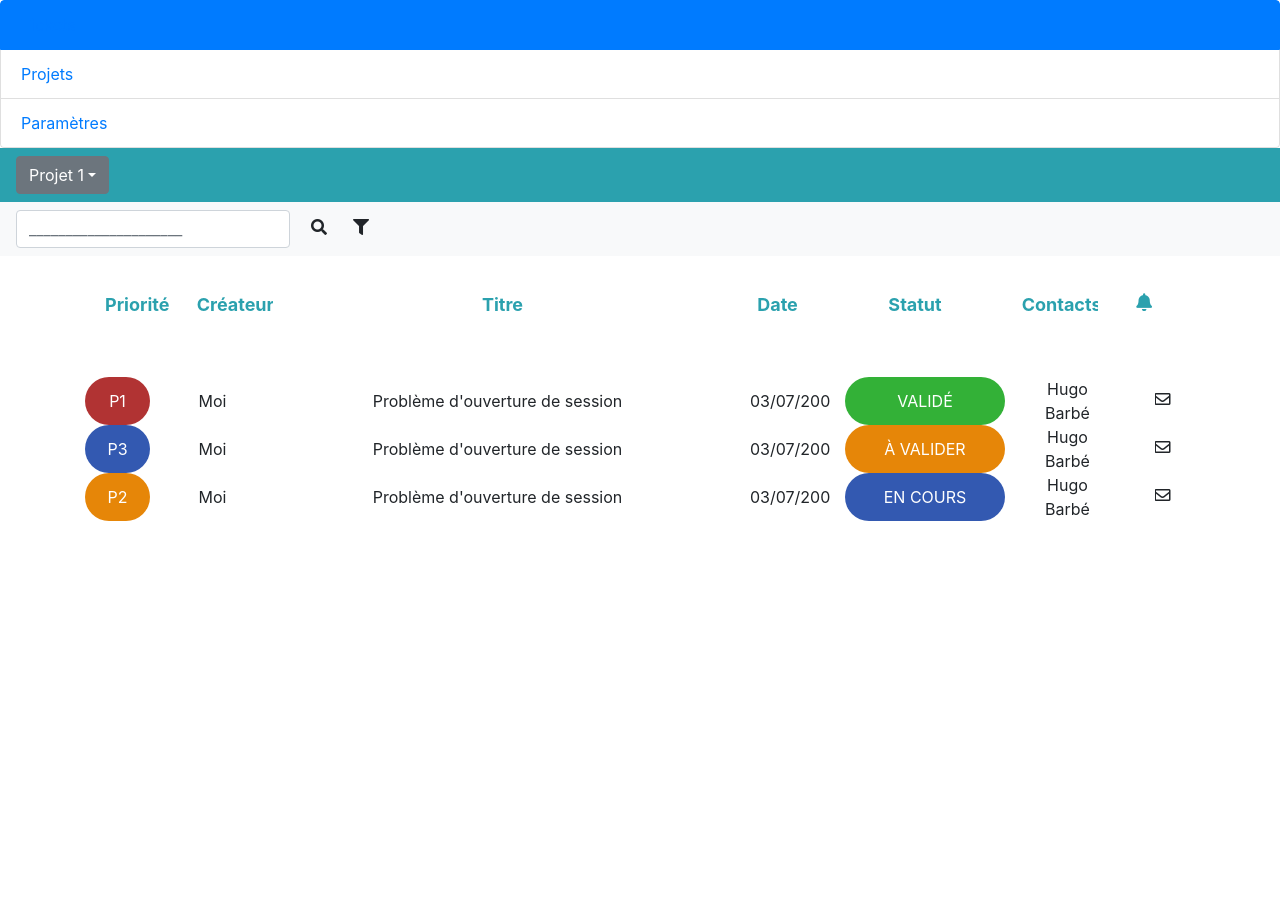
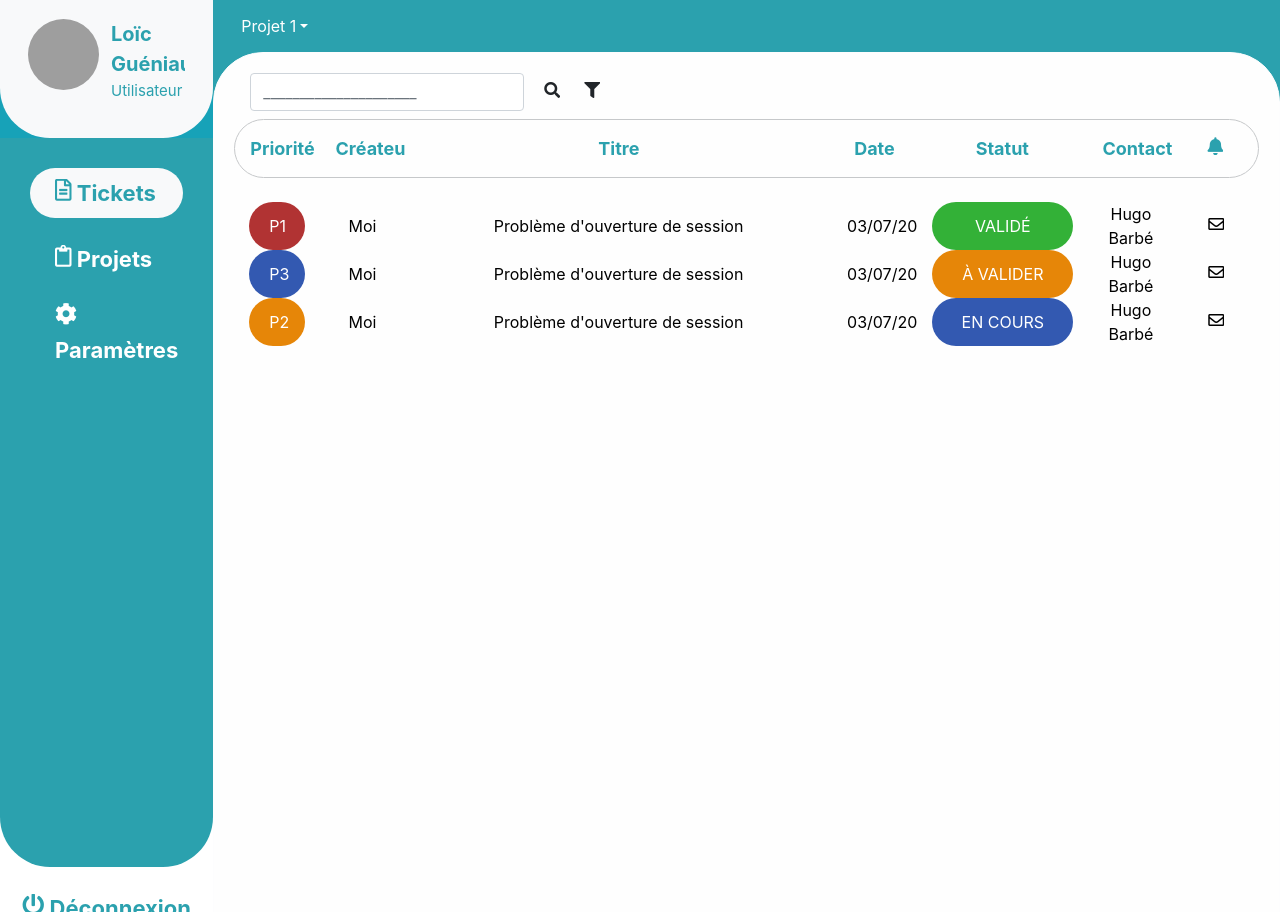
Before and after one commit to barbehu1/Projet-Ticketing, a PHP site: page /utilisateur-tickets.php in a window 1280 px wide. Run offline with PHP 8.4, Linux system fonts and the light colour scheme; grey boxes are pictures that could not be loaded.

Commit message:
Avancement Loïc

```diff
--- a/style.css
+++ b/style.css
@@ -64,9 +64,9 @@ html, body, * {
 }
 
 .alert {
-	color: #ffffff !important;
 	text-align: center;
-	margin-bottom: 0 !important;
+	margin-bottom: 0px !important;
+    color:#010101 !important;
 }
 
 .alert-dark {
@@ -77,25 +77,58 @@ html, body, * {
 	border: 20px solid;
 }
 
+.alert-light {
+    border-radius: 50px 50px 0 0 !important;
+    margin-bottom: 0;
+    height: 100%;
+}
+
 .alert-danger {
 	background-color: #B13333 !important;
 	border: none !important;
+    color:#ffffff !important;
 }
 
 .alert-primary {
 	background-color: #3359B1 !important;
 	border: none !important;
+    color:#ffffff !important;
 }
 
 .alert-success {
 	background-color: #33B137 !important;
 	border: none !important;
+    color:#ffffff !important;
 }
 
 .alert-warning {
 	background-color: #E68608 !important;
 	border: none !important;
+    color:#ffffff !important;
 }
+
+.col-10 {
+    padding: 0 !important;
+    background-color: #2BA1AE;
+}
+
+button {
+    background-color: transparent !important;
+    border: none !important;
+}
+
+.dropdown   {
+    overflow: visible;
+}
+
+.dropdown-menu {
+    overflow: visible;
+}
+
+.dropdown-item {
+    overflow: visible;
+}
+
 
 /* Intérieur Ticket */
 
@@ -113,7 +146,7 @@ html, body, * {
 
 .menu-gauche-ticket {
     background-color: white;
-    padding: 0;
+    padding: 0 !important;
     height: 100vh;
 }
 
--- a/utilisateur-tickets.php
+++ b/utilisateur-tickets.php
@@ -3,18 +3,18 @@
 <head>
 	<title>Utilisateur - tickets</title>
 	<meta charset="utf-8">
+	<link rel="stylesheet" type="text/css" href="style.css">
 	<link rel="stylesheet" href="https://cdn.jsdelivr.net/npm/bootstrap@4.6.0/dist/css/bootstrap.min.css" integrity="sha384-B0vP5xmATw1+K9KRQjQERJvTumQW0nPEzvF6L/Z6nronJ3oUOFUFpCjEUQouq2+l" crossorigin="anonymous">
 	<link rel="stylesheet" href="https://cdnjs.cloudflare.com/ajax/libs/font-awesome/5.15.2/css/all.min.css" integrity="sha512-HK5fgLBL+xu6dm/Ii3z4xhlSUyZgTT9tuc/hSrtw6uzJOvgRr2a9jyxxT1ely+B+xFAmJKVSTbpM/CuL7qxO8w==" crossorigin="anonymous" />
-	<link rel="stylesheet" type="text/css" href="style.css">
+
 </head>
-<body>
+<body class="container-fluid">
 
-	<ul class="list-group">
-	  <li class="list-group-item active" aria-current="true"><a href="utilisateur-tickets.php">Tickets</a></li>
-	  <li class="list-group-item"><a href="#">Projets</a></li>
-	  <li class="list-group-item"><a href="#">Paramètres</a></li>
-	</ul>
-
+	<div class="row row-ticket">
+        <?php
+        	include('menu-gauche.php');
+		?>
+        <div class="col-10 ticket-content">
 	        <nav class="navbar navbar-dark" style="background-color:#2BA1AE;">
 	 			<div class="dropdown">
 					<button class="btn btn-secondary dropdown-toggle" type="button" id="dropdownMenuButton" data-toggle="dropdown" aria-haspopup="true" aria-expanded="true">Projet 1</button>
@@ -25,8 +25,8 @@
 				</div>
 			</nav>
 
-
-	<nav class="navbar navbar-light bg-light">
+			<div class="alert alert-light" role="alert">
+				<nav class="navbar navbar-light">
 			  		<form class="form-inline">
 			    		<input class="form-control mr-sm-2" type="search" placeholder="_____________________" aria-label="Search">
 			    		<button class="btn my-2 my-sm-0" type="submit"><i class="fas fa-search"></i></button>
@@ -77,8 +77,19 @@
 						<div class="col"><i class="far fa-envelope"></i></div>
 			  		</div>
 				</div>
+			</div>
+        </div>
+    </div>
+
+	<!--<ul class="list-group">
+	  <li class="list-group-item active" aria-current="true"><a href="utilisateur-tickets.php">Tickets</a></li>
+	  <li class="list-group-item"><a href="#">Projets</a></li>
+	  <li class="list-group-item"><a href="#">Paramètres</a></li>
+	</ul>-->
 
 	<script src="https://code.jquery.com/jquery-3.5.1.slim.min.js" integrity="sha384-DfXdz2htPH0lsSSs5nCTpuj/zy4C+OGpamoFVy38MVBnE+IbbVYUew+OrCXaRkfj" crossorigin="anonymous"></script>
 	<script src="https://cdn.jsdelivr.net/npm/bootstrap@4.6.0/dist/js/bootstrap.bundle.min.js" integrity="sha384-Piv4xVNRyMGpqkS2by6br4gNJ7DXjqk09RmUpJ8jgGtD7zP9yug3goQfGII0yAns" crossorigin="anonymous"></script>
+
+
 </body>
 </html>
```
Lines whose indentation alone changed are shown as unchanged.
